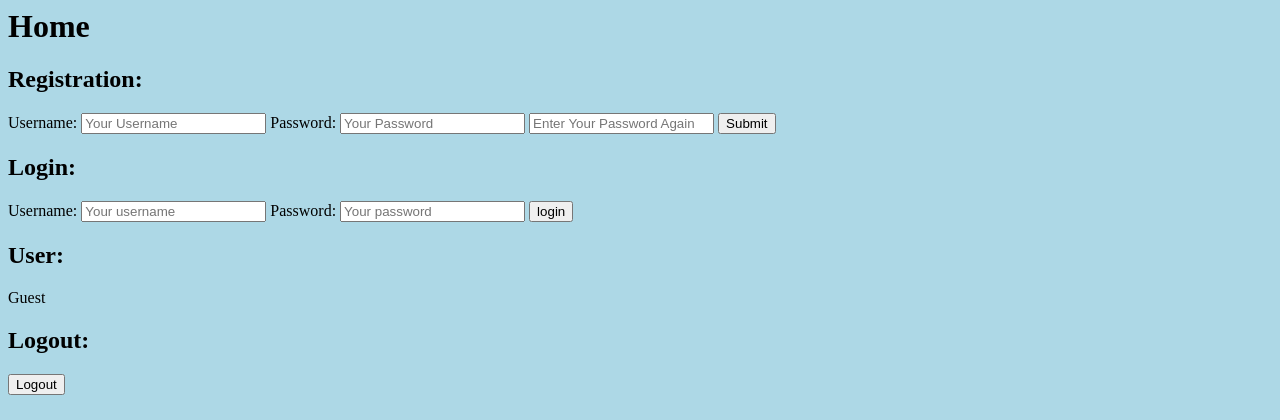
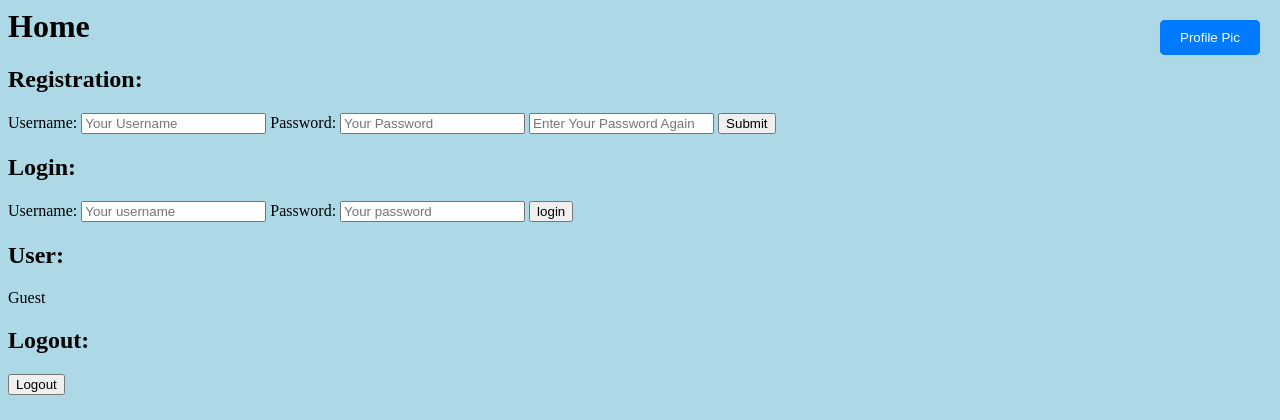
Before and after one commit to N8Goke/312WebApp, a Flask app: page / in a window 1280 px wide. Shown: the top 420 px of the page. Run offline with Flask 3, Linux system fonts and the light colour scheme; data that the repository does not hold is empty.

Commit message:
Intial Profile Button

```diff
--- a/static/style.css
+++ b/static/style.css
@@ -1,3 +1,15 @@
 body {
     background-color: lightblue;
 }
+
+.top-right-btn {
+    position: fixed;
+    top: 20px;
+    right: 20px;
+    background-color: #007bff;
+    color: white;
+    padding: 10px 20px;
+    border: none;
+    border-radius: 5px;
+    cursor: pointer;
+}
--- a/templates/index.html
+++ b/templates/index.html
@@ -12,6 +12,7 @@
     <h2>Registration:</h2>
     <form id="registration-form">
         <label for="username">Username:
+            <a href="/"><button class="top-right-btn">Profile Pic</button></a>
             <input type="text" name="username" id="username"  placeholder="Your Username">
         </label>
         <label for="password">Password:
@@ -56,5 +57,12 @@
 
 <img src="../static/image/cat.jpg" alt="image of a cat">
 
+<div id ="ProfilePic">
+    <button type="submit">
+        <img src="https://i.ibb.co/CW5Wvry/buttonpng.png" alt="buttonpng" border="0" />
+    </button>
+<a href="/"><button class="top-right-btn">Profile Pic</button></a>
+</div>
+
 </body>
 </html>
```
